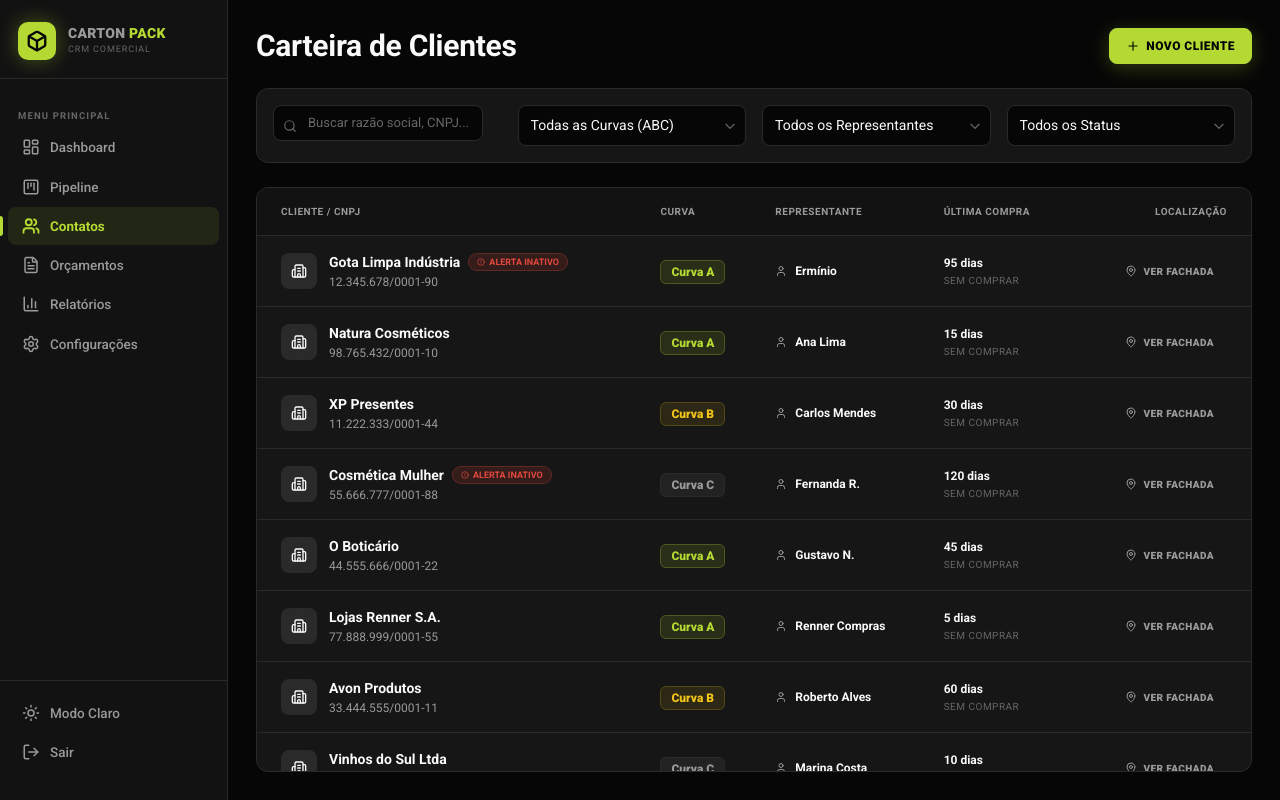
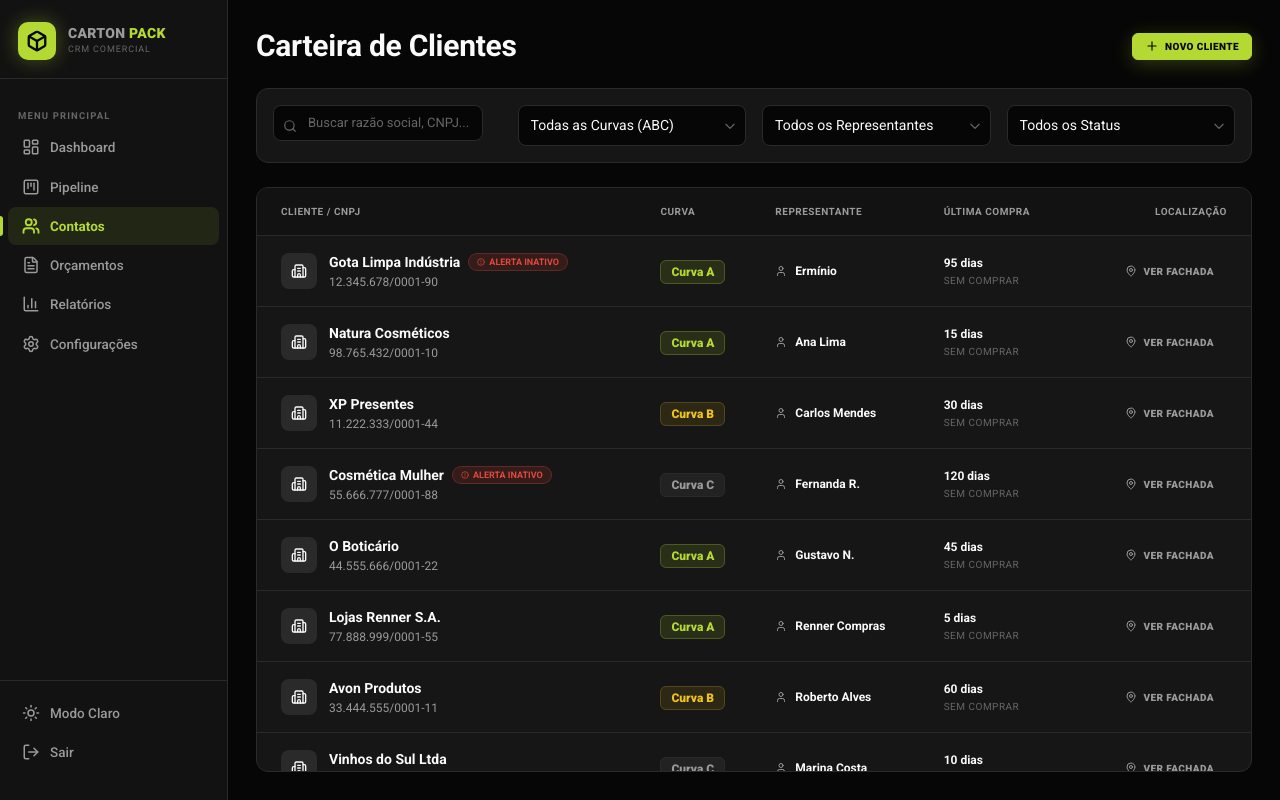
Before and after one commit to mauriciomtabi/CRM-Carton-Pack, a Next.js app: page /contacts in a window 1280 px wide. Built offline with nearby package versions, Linux system fonts and the light colour scheme.

Commit message:
UI: apply btn-sm class to Novo Cliente button in contacts page header for sizing uniformity

```diff
--- a/src/app/(crm)/contacts/page.tsx
+++ b/src/app/(crm)/contacts/page.tsx
@@ -726,7 +726,7 @@ export default function ContactsPage() {
           Carteira de Clientes
         </h1>
 
-        <button onClick={() => setShowNewContactModal(true)} className="btn btn-primary self-start md:self-auto">
+        <button onClick={() => setShowNewContactModal(true)} className="btn btn-primary btn-sm self-start md:self-auto">
           <Plus size={14} />
           <span>Novo Cliente</span>
         </button>
```
